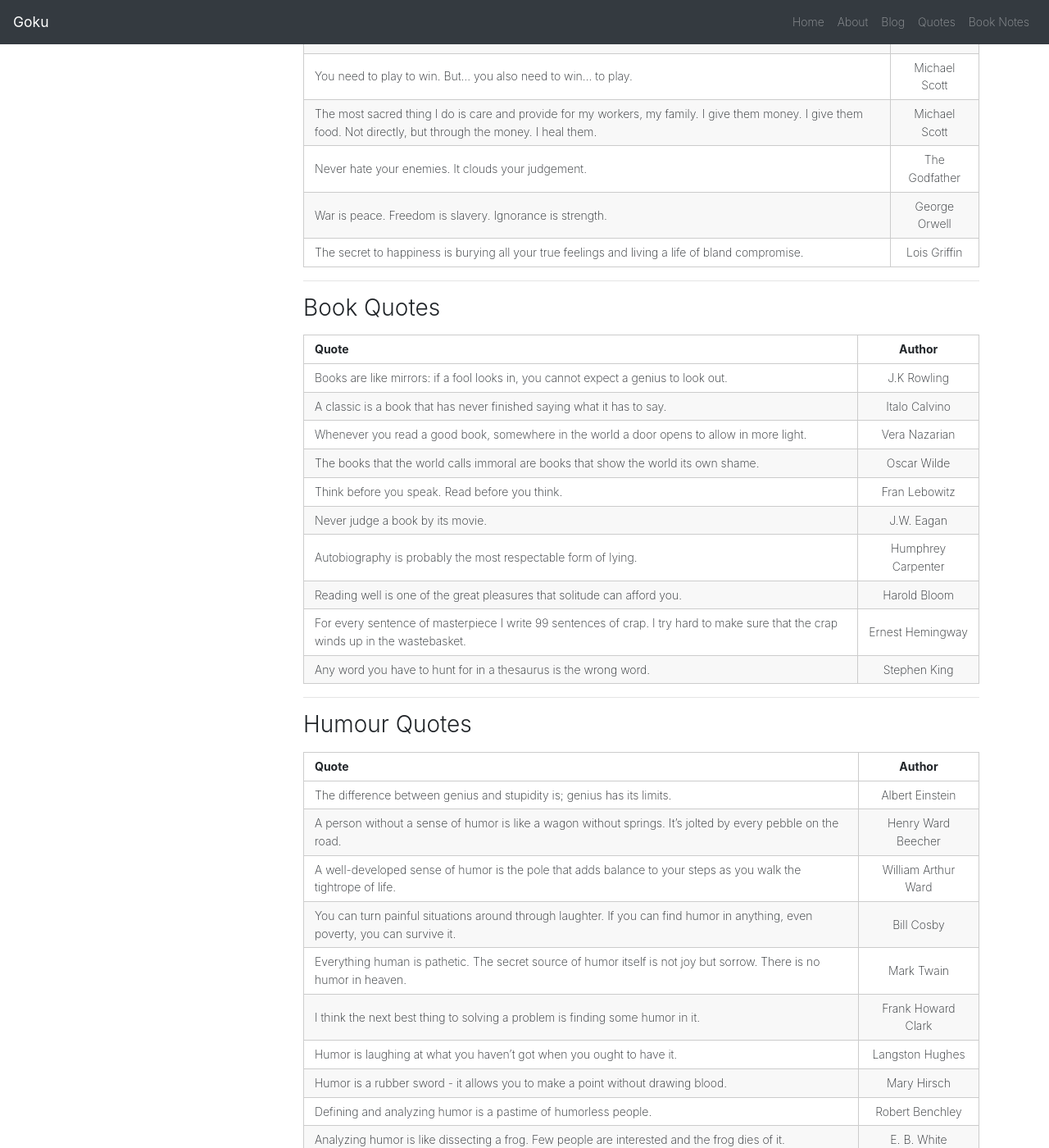
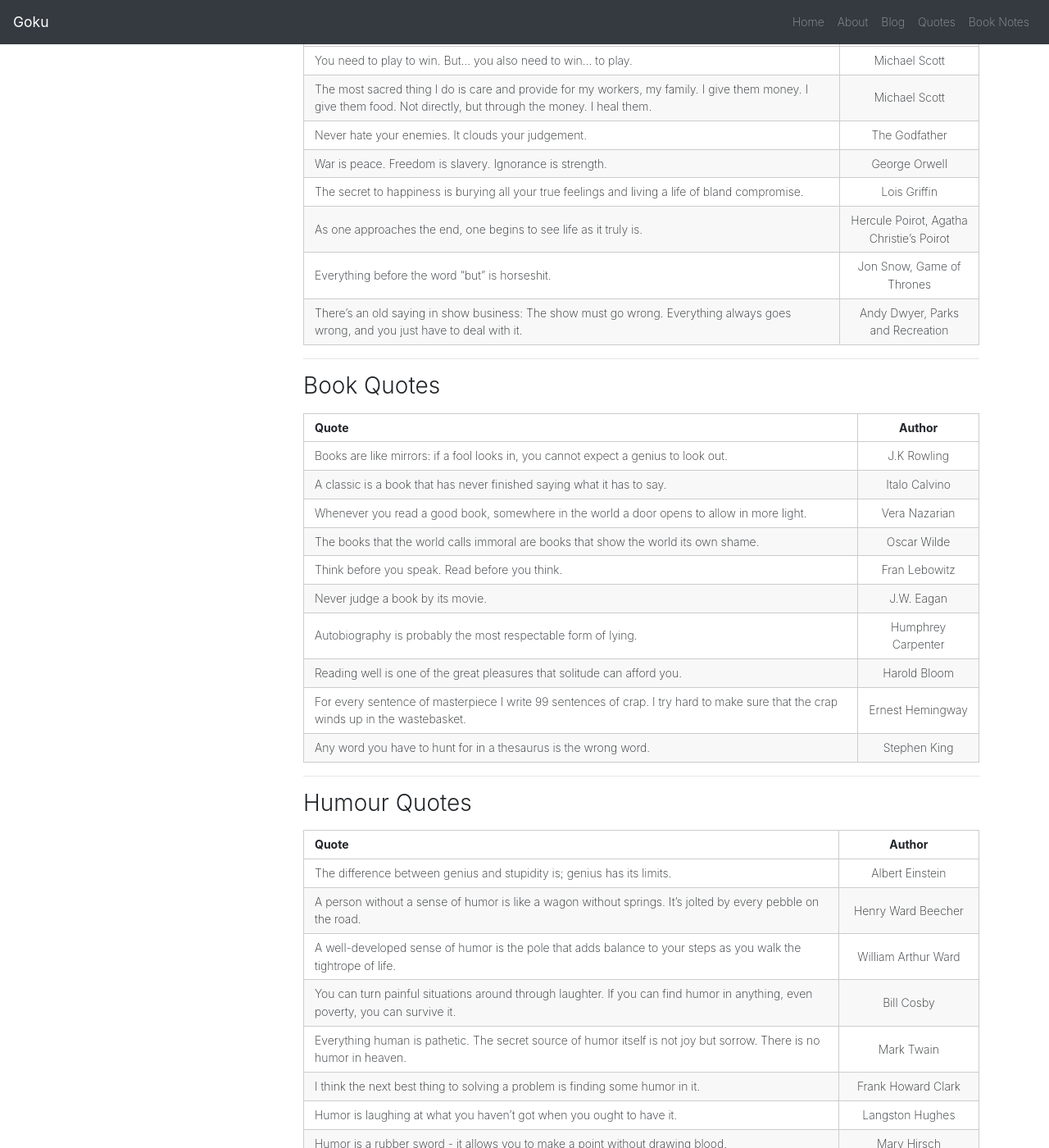
Before and after one commit to Esqarrouth/goktugyil.github.io, a Jekyll site: the page built from _pages/quotes.md, in a window 1280 px wide and 1400 px high, scrolled down 15466 px. Shown: the whole window at 82% size. Built offline with Jekyll 4.4.1, drawn with Linux system fonts in a browser that asks for light colours; some of the changed text lies outside the part shown.

Commit message:
Add approved entertainment quotes

```diff
--- a/_pages/quotes.md
+++ b/_pages/quotes.md
@@ -324,6 +324,7 @@ I just find phones distracting. I can't stand when people's cell phones are ring
 However gifted you are, you alone can't change the world.|L
 There's only one certainty in life. A strong man stands above and conquers all!|Vegeta
 Once you question your beliefs it's all over.|Naruto
+If we only focus on making the best moves, we will never get the better of our opponent. When necessary, we must be willing to take big risks and be prepared to lose everything. Unless we change how we fight, humanity cannot win.|Erwin Smith, Attack on Titan, “Crushing Blow”
 
 ---
 
@@ -364,6 +365,9 @@ The most sacred thing I do is care and provide for my workers, my family. I give
 Never hate your enemies. It clouds your judgement.|The Godfather
 War is peace. Freedom is slavery. Ignorance is strength.|George Orwell
 The secret to happiness is burying all your true feelings and living a life of bland compromise.|Lois Griffin
+As one approaches the end, one begins to see life as it truly is.|Hercule Poirot, Agatha Christie’s Poirot
+Everything before the word “but” is horseshit.|Jon Snow, Game of Thrones
+There’s an old saying in show business: The show must go wrong. Everything always goes wrong, and you just have to deal with it.|Andy Dwyer, Parks and Recreation
 
 ---
 
@@ -399,6 +403,7 @@ Humor is a rubber sword - it allows you to make a point without drawing blood. |
 Defining and analyzing humor is a pastime of humorless people.| Robert Benchley
 Analyzing humor is like dissecting a frog. Few people are interested and the frog dies of it. | E. B. White
 Don’t know the key to success, but the key to failure is trying to please everybody.|Bill Cosby
+Software is like sex; it’s better when it’s free.|Linus Torvalds (attributed)
 
 ---
 
```
